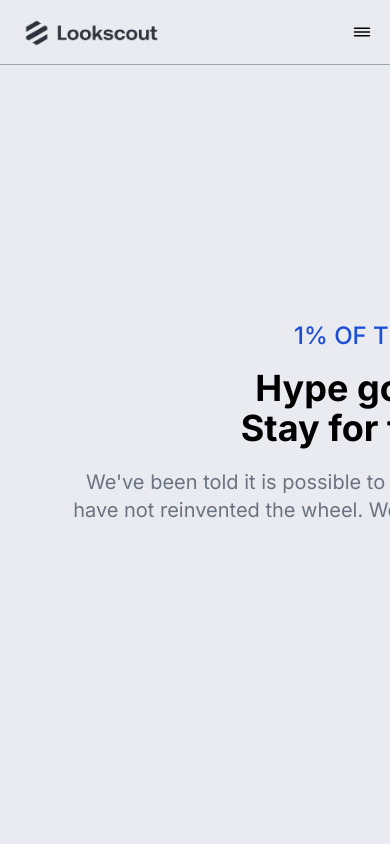
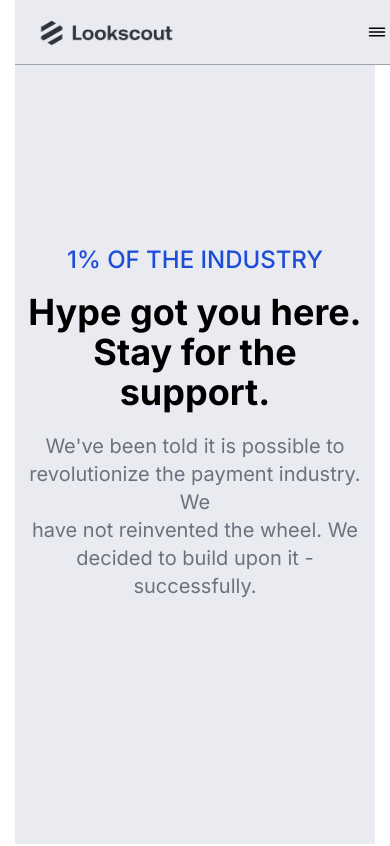
Before and after one commit to nabinhamal/lookscout, a React (Vite) app in the folder client/: page / in a window 390 px wide. Shown: the top 846 px of the page. Built offline with nearby package versions, Linux system fonts and the light colour scheme.

Commit message:
Update index.css

```diff
--- a/client/src/index.css
+++ b/client/src/index.css
@@ -1,24 +1,45 @@
+@import url(https://fonts.googleapis.com/css2?family=Inter:wght@100..900&display=swap);
 
-@import url(https://fonts.googleapis.com/css2?family=Inter:wght@100..900&display=swap);
 @tailwind base;
 @tailwind components;
 @tailwind utilities;
 
-
 body {
-  width: 100vh;
+  width: 100%;
   min-height: 100vh;
   height: 100vh;
   background: white;
-
-
   font-family: "Inter", sans-serif;
- flex-direction: column;
-
-
+  flex-direction: column;
 }
 
 body,
 html {
   scroll-behavior: smooth;
 }
+
+/* Responsive design */
+
+/* For large screens */
+@media (min-width: 1024px) {
+  body {
+    max-width: 1024px; /* Fixed size for large screens */
+    margin: 0 auto; /* Center content */
+  }
+}
+
+/* For medium screens */
+@media (max-width: 1023px) {
+  body {
+    max-width: 768px; /* Fixed size for medium screens */
+    margin: 0 auto; /* Center content */
+  }
+}
+
+/* For small screens */
+@media (max-width: 639px) {
+  body {
+    max-width: 360px; /* Fixed size for small screens */
+    margin: 0 auto; /* Center content */
+  }
+}
```
